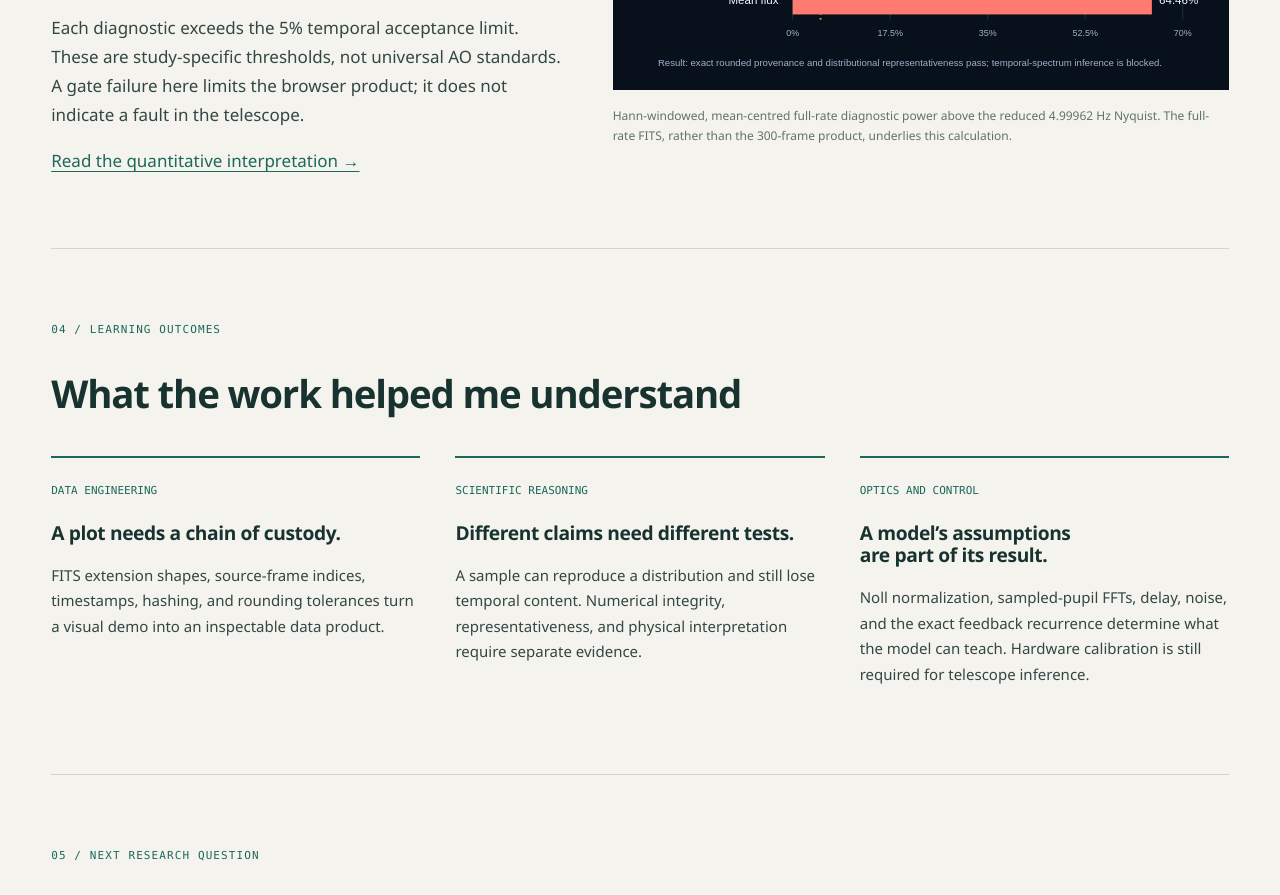
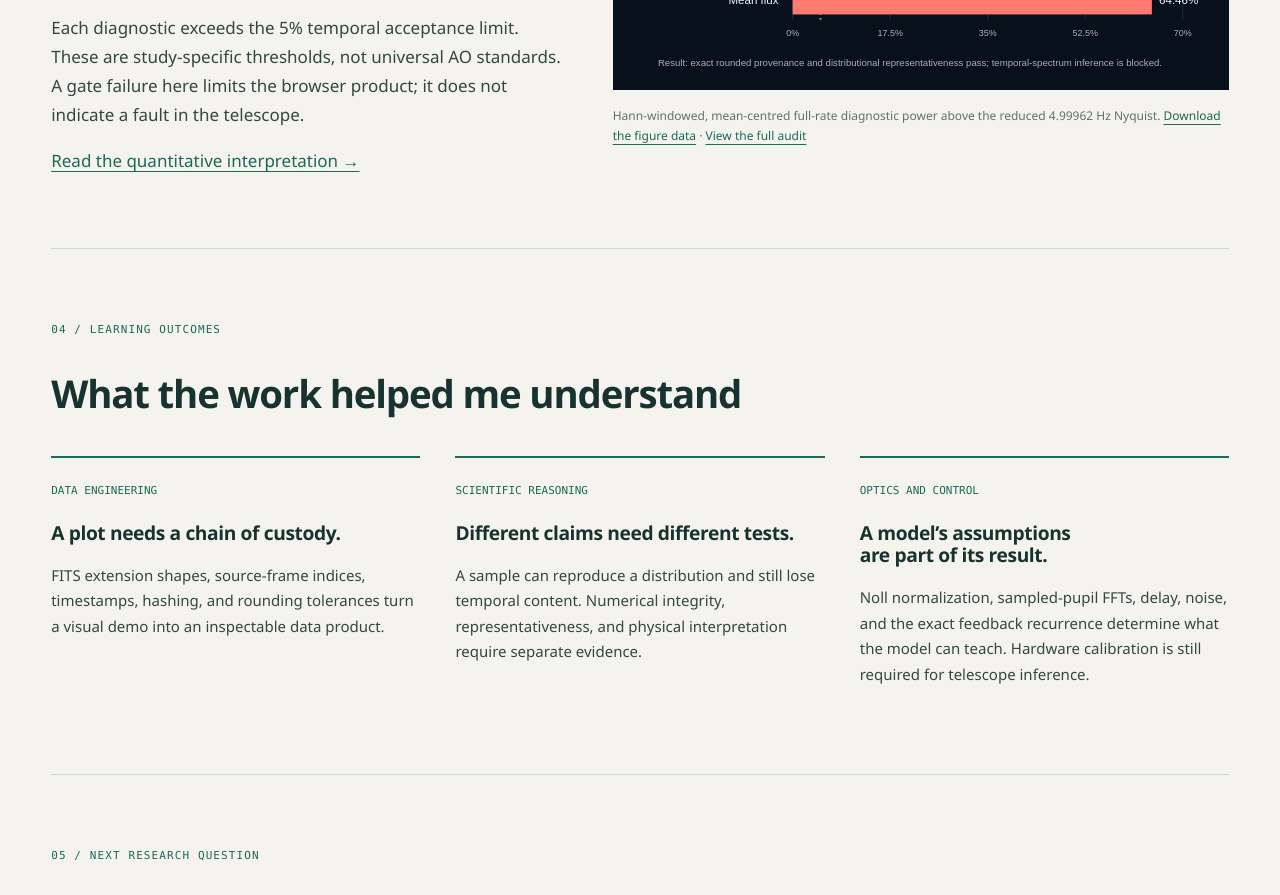
Before and after one commit to Biswajit1999/Adaptive_Optics_Wavefront_Lab, a website: page index.html in a window 1280 px wide. Shown: the part 2519-3414 px from the top of the page. Drawn offline with Linux system fonts and the light colour scheme.

Commit message:
Surface CIAO telemetry audit plots and downloadable evidence

```diff
--- a/index.html
+++ b/index.html
@@ -70,7 +70,7 @@
     <div class="section-label">03 / Measured outcome</div>
     <div class="results-layout">
       <div><h2>What survived the reduction?</h2><p>All 79,200 retained telemetry values, 300 timestamps, and 300 source indices pass the declared parity tolerance. The three scalar diagnostics also pass the study’s mean and percentile thresholds.</p><p>Each diagnostic exceeds the 5% temporal acceptance limit. These are study-specific thresholds, not universal AO standards. A gate failure here limits the browser product; it does not indicate a fault in the telescope.</p><a class="text-link" href="report.html#6-results-and-interpretation">Read the quantitative interpretation →</a></div>
-      <figure class="result-figure"><img src="assets/telemetry-decimation-audit.svg" alt="Above reduced Nyquist power: gradient RMS 20.89%, command RMS 9.19%, mean flux 64.46%; each exceeds a 5% study limit."><figcaption>Hann-windowed, mean-centred full-rate diagnostic power above the reduced 4.99962 Hz Nyquist. The full-rate FITS, rather than the 300-frame product, underlies this calculation.</figcaption></figure>
+      <figure class="result-figure"><img src="assets/telemetry-decimation-audit.svg" alt="Above reduced Nyquist power: gradient RMS 20.89%, command RMS 9.19%, mean flux 64.46%; each exceeds a 5% study limit."><figcaption>Hann-windowed, mean-centred full-rate diagnostic power above the reduced 4.99962 Hz Nyquist. <a href="research/generated/telemetry-decimation-audit.csv" download>Download the figure data</a> · <a href="research/generated/telemetry-decimation-audit.json">View the full audit</a></figcaption></figure>
     </div>
   </section>
   <section class="section" id="learning">
```
Also changed, not shown: README.md.
